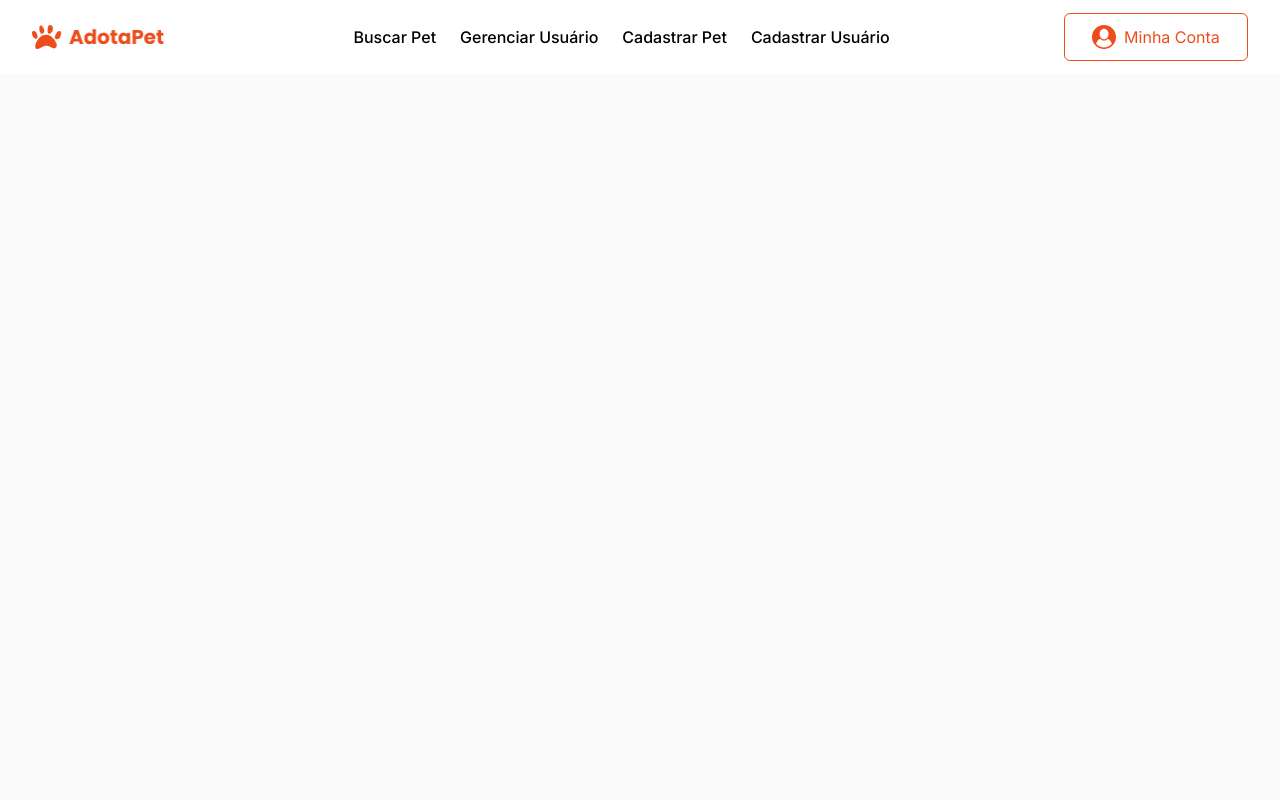
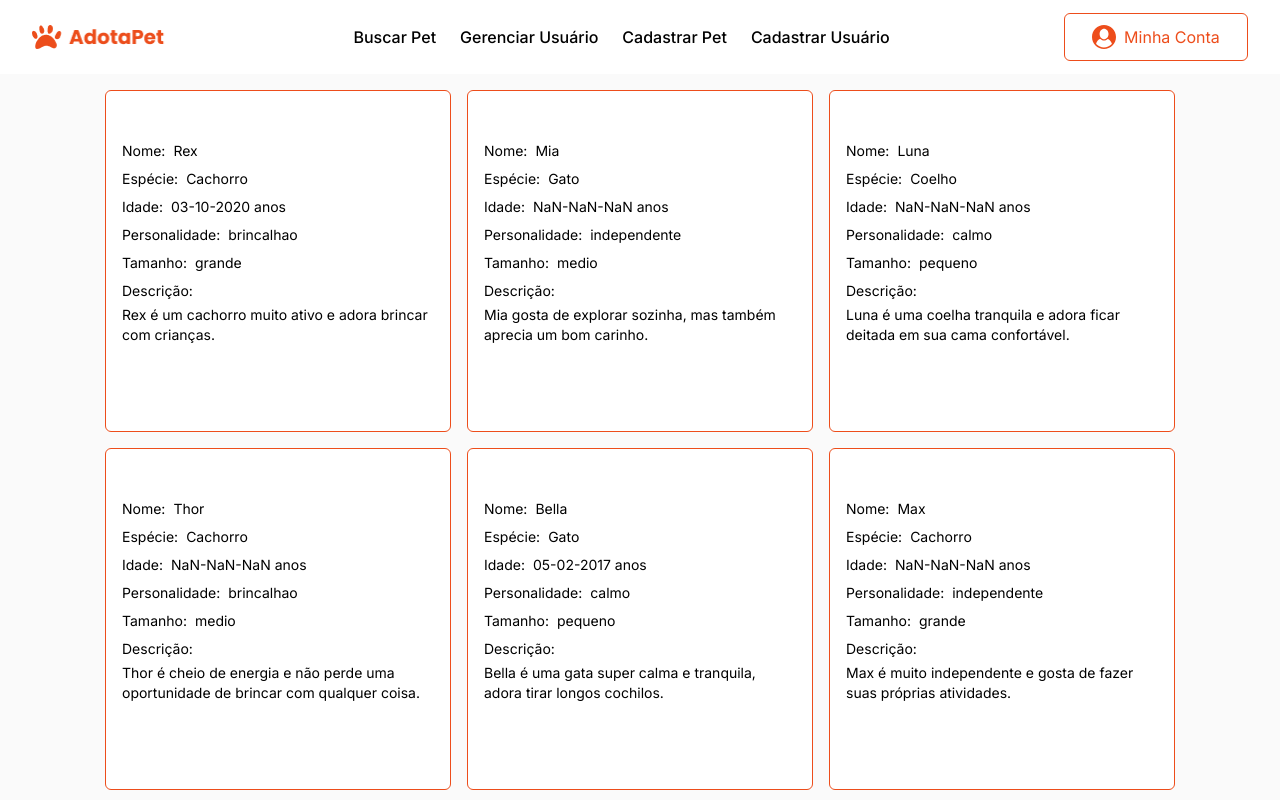
Before and after one commit to Renchs/sistema-pata-frontend, a React (Vite) app: page /historico-usuario/1 in a window 1280 px wide. Shown: the top 800 px of the page. Built offline with nearby package versions, Linux system fonts and the light colour scheme; sample sign-in values are in the browser's storage.

Commit message:
feat: card adocao

```diff
--- a/src/App.tsx
+++ b/src/App.tsx
@@ -9,6 +9,7 @@ import { Toaster } from "react-hot-toast";
 import { Home } from "./pages/Home";
 import { AuthProvider } from "./auth/AuthProvider";
 import { ProtectedRoute } from "./auth/ProtectedRoute";
+import { HistoricoAdocaoPet } from "./pages/HistoricoAdocaoPet";
 
 
 export function App() {
@@ -27,6 +28,7 @@ export function App() {
                 <Route path="/cadastrar-pet" element={<CadastrarPet />} />
                 <Route path="/cadastrar-usuario" element={<CadastrarUsuario />} />
                 <Route path="/pets" element={<BuscarPets />} />
+                <Route path="/historico-usuario/:id" element={<HistoricoAdocaoPet /> } />
               </Route>
             </Routes>
           </div>
--- a/src/components/dropMenu/index.tsx
+++ b/src/components/dropMenu/index.tsx
@@ -1,10 +1,12 @@
 import { useState, useRef, useEffect, useContext } from "react";
 import { AuthContext } from "../../auth/authContext";
+import { Link } from "react-router-dom";
 
 export function DropdownMenu() {
     const [isDropdown, setIsDropdown] = useState(false);
     const auth = useContext(AuthContext);
     const menuRef = useRef<HTMLDivElement>(null);
+    const id = localStorage.getItem("id");
 
     const toggleMenu = () => {
         setIsDropdown((prev) => !prev);
@@ -37,12 +39,12 @@ export function DropdownMenu() {
                     <div className="absolute z-50 right-0 mt-2 w-48 bg-white border border-gray-200 rounded-lg shadow-lg">
                         <ul className="py-1">
                             <li>
-                                <a
-                                    href="#editar"
+                                <Link
+                                    to={`/historico-usuario/${id}`}
                                     className="block px-4 py-2 text-gray-700 hover:bg-gray-100 hover:text-primary"
                                 >
                                     Histórico de Adoção
-                                </a>
+                                </Link>
                             </li>
                             <li>
                                 <a
--- a/src/interfaces/IPetDados.ts
+++ b/src/interfaces/IPetDados.ts
@@ -2,6 +2,7 @@ export interface IPetDados {
     id: number;
     nome: string;
     especie: string;
+    descricao: string;
     data_nascimento: string;
     personalidade: "calmo"|"brincalhao"|"independente";
     descricao: string;
--- /dev/null
+++ b/src/pages/EditarPerfilUsuario/index.tsx
@@ -0,0 +1,5 @@
+export function EditarPerfil() {
+  return (
+    <div>Editar Perfil</div>
+  )
+}
--- a/src/pages/HistoricoAdocaoPet/index.tsx
+++ b/src/pages/HistoricoAdocaoPet/index.tsx
@@ -1,6 +1,82 @@
-// export function HistoricoAdocaoPet(id: number) {
+import { useParams } from "react-router-dom"
+import { dadosPetLista } from "../../utils/exemploDeDados";
+import { formatarData } from "../../utils/formatarData";
+// import { IPetDados } from "../../interfaces/IPetDados";
+// import { useEffect, useState } from "react";
+// import { api } from "../../services/apiService";
 
-//     return (
-//     <div>index</div>
-//   )
-// }
+export function HistoricoAdocaoPet() {
+    const { id } = useParams();
+    console.log(id);
+
+    // const token = localStorage.getItem('token');
+    // const [dadosPetLista, setDadosPetLista] = useState<IPetDados[]>();
+
+    // useEffect(() => {
+    //     const fetchData = async () => {
+    //         const response = await api.get(`/adocao/usuario/${id}`, {
+    //             headers: {
+    //                 'Authorization': `Bearer ${token}`,
+    //             },
+    //         });
+    //         setDadosPetLista(response.data);
+    //         console.log(response.data);
+
+    //     }
+    //     fetchData();
+    // }, [id, token])
+
+    return (
+        <div className="min-h-[700px]">
+            <div className="flex items-start justify-center gap-4 w-full p-4 flex-wrap">
+                {dadosPetLista && (
+                    dadosPetLista.map((pet, i) => (
+                        <div key={i} className="w-[346px] h-[342px] flex flex-col justify-center border border-primary rounded-md gap-2 p-4 text-sm bg-white">
+                            <div className="flex gap-2">
+                                <p>Nome:</p>
+                                <p>{pet.nome}</p>
+                            </div>
+                            <div className="flex gap-2">
+                                <p>Espécie:</p>
+                                <p>{pet.especie}</p>
+                            </div>
+                            <div className="flex gap-2">
+                                <p>Idade:</p>
+                                <p>{formatarData(pet.data_nascimento)} anos</p>
+                            </div>
+                            <div className="flex gap-2">
+                                <p>Personalidade:</p>
+                                <p>{pet.personalidade}</p>
+                            </div>
+                            <div className="flex gap-2">
+                                <p>Tamanho:</p>
+                                <p>{pet.tamanho}</p>
+                            </div>
+                            <div className="flex break-words min-h-[100px] flex-col gap-1">
+                                <p>Descrição:</p>
+                                <p>{pet.descricao}</p>
+                            </div>
+                        </div>
+                    ))
+                )}
+                {/* {dadosPetLista && dadosPetLista.length > 0 ? (
+                    dadosPetLista.map((pet, i) => (
+                        <div key={i} className="flex items-center gap-4 w-full">
+
+                            <div>
+                                <p>Nome: {pet.nome}</p>
+                                <p>Especie: {pet.especie}</p>
+                                <p>Data de Adoção: {pet.data_nascimento}</p>
+                            </div>
+                        </div>
+                    ))
+                ) : (
+                    <div>
+                        <div> usuario:{id} </div>
+                        <p>Nenhum pet ainda foi adotado ainda</p>
+                    </div>
+                )} */}
+            </div>
+        </div>
+    )
+}
```
